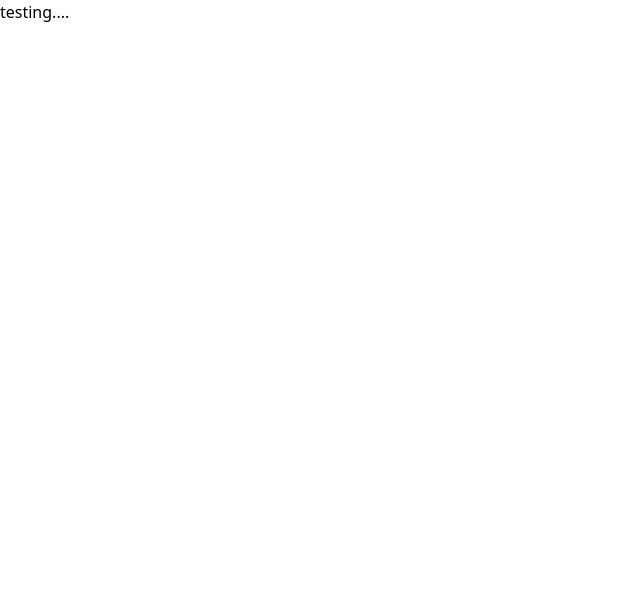
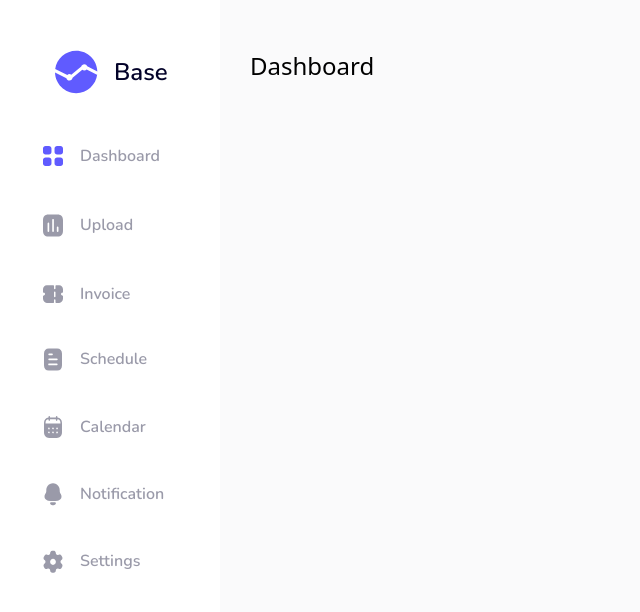
Before and after one commit to Fahad-Ahammed/dashboard-ui, a Next.js app: page /dashboard in a window 1280 px wide. Shown: the top 612 px of the page, without its empty margins (0-640 px from the left). Built offline with nearby package versions, Linux system fonts and the light colour scheme.

Commit message:
admin layout  update

```diff
--- a/src/components/Headers/admin/index.tsx
+++ b/src/components/Headers/admin/index.tsx
@@ -1,27 +1,26 @@
 import React from "react";
 import { nunito } from "@/utils/fonts";
 import Image from "next/image";
-import { useState } from "react";
+import { useState, useEffect } from "react";
 import { useRouter } from "next/router";
 import useScreenWidth from "@/utils/custom-hooks/useScreenWidth";
 
 const Header = () => {
-  const agentScreenWidth = useScreenWidth();
-  const [showNav, setShowNav] = useState(agentScreenWidth >= 1024);
+  // const agentScreenWidth = useScreenWidth();
+  const [showNav, setShowNav] = useState(false);
+
   const handleNav = () => {
     setShowNav((prev) => !prev);
   };
 
   return (
     <>
-      <div className=" bg-blue-300">
+      <div className=" max-lg:bg-blue-300">
         <NavBar showNav={showNav} handleNav={handleNav} />
-        {agentScreenWidth < 1024 && <div className=" relative h-[80px] w-[90%] mx-auto max-w-[1300px] flex items-center ">
+        <div className=" lg:hidden relative h-[80px] w-[90%] mx-auto max-w-[1300px] flex items-center ">
           <svg
             onClick={handleNav}
-            className={`absolute ${
-              showNav ? "max-w-[0px] max-h-[0px] " : "max-w-[16px] max-h-[12px]"
-            } duration-300 ease-in-out`}
+            className={`absolute max-w-[16px] max-h-[12px] lg:hidden duration-300 ease-in-out`}
             xmlns="http://www.w3.org/2000/svg"
             viewBox="0 0 18 14"
             fill="none"
@@ -35,8 +34,7 @@
           </svg>
           <Logo showNav={showNav} />
           <Profile />
-        </div> }
-
+        </div>
       </div>
     </>
   );
@@ -45,12 +43,12 @@
 const Logo = ({ showNav }: any) => {
   return (
     <div
-      className={`flex z-[10] items-center gap-x-[10px] lg:gap-x-[15px] ${
-        showNav ? "ml-0" : "ml-[30px] "
-      } duration-300 ease-in-out `}
+      className={`flex z-[3] items-center gap-x-[10px] lg:gap-x-[15px] ${
+        showNav ? "ml-0" : "ml-[30px] lg:ml-0 "
+      } duration-300 ease-in-out lg:w-fit lg:ml-[55px] lg:mb-[50px] `}
     >
       <svg
-        className="min-w-[26px] min-h-[26px] lg:min-w-[42px] lg:min-h-[42px] duration-300 ease-in-out "
+        className="min-w-[26px] min-h-[26px] lg:min-w-[44px] lg:min-h-[44px] duration-300 ease-in-out "
         xmlns="http://www.w3.org/2000/svg"
         viewBox="0 0 27 27"
         fill="none"
@@ -63,7 +61,7 @@
         />
       </svg>
       <h1
-        className={`${nunito.className} lg:text-[24px] lg:leading-[32px] font-[600] relative w-full lg:text-center text-[20px] leading-[27px] text-[#030229]`}
+        className={`${nunito.className} lg:text-[24px] lg:leading-[32px] font-[600] relative w-full text-[20px] leading-[27px] text-[#030229]`}
       >
         Base
       </h1>
@@ -184,18 +182,19 @@
     </svg>`,
     },
   ];
+
   return (
     <>
       <nav
-        className={`fixed z-[3] w-full h-full bg-white duration-300 ease-in-out ${
-          showNav ? "translate-x-[0%] " : "translate-x-[-100%] "
+        className={`fixed lg:sticky lg:w-[220px] bg-white lg:h-screen lg:top-0 lg:left-0 z-[3] lg:pt-[50px] max-lg:duration-300 max-lg:ease-in-out ${
+          showNav
+            ? "translate-x-[0%] w-full h-full"
+            : "translate-x-[-100%] lg:translate-x-[0%] w-[220px]  "
         } `}
       >
-        <div className="w-[90%] mx-auto max-w-[1300px] h-[80px] mb-[45px] flex items-center ">
-          {/* <Logo /> */}
+        <div className="mr-[5%] lg:hidden ml-auto w-fit h-[80px] flex items-center ">
           <svg
             onClick={handleNav}
-            className="ml-auto"
             xmlns="http://www.w3.org/2000/svg"
             width="16"
             height="16"
@@ -211,7 +210,10 @@
             />
           </svg>
         </div>
-        <div className="">
+        <div className="hidden lg:block ">
+          <Logo />
+        </div>
+        <div className="mt-[45px] lg:mt-0 ">
           <div className="w-[90%] mx-auto max-w-[1300px]">
             {navs.map((element: any, index: any) => {
               return (
@@ -223,7 +225,7 @@
                         router.push(`/${element.name}`);
                       }
                     }}
-                    className="pl-[15px] mb-[40px] cursor-pointer "
+                    className="pl-[15px] lg:pl-[30px] mb-[40px] cursor-pointer "
                   >
                     <div className="flex gap-x-[15px] items-center">
                       <div
--- a/src/components/layouts/admin-layout/index.tsx
+++ b/src/components/layouts/admin-layout/index.tsx
@@ -3,9 +3,9 @@
 const Index = ({ children }: any) => {
   return (
     <>
-      <div>
+      <div className="lg:flex" >
         <Header />
-        <main>{children}</main>
+        <main className="flex-1" >{children}</main>
       </div>
     </>
   );
--- a/src/pages/[slug]/index.tsx
+++ b/src/pages/[slug]/index.tsx
@@ -1,17 +1,21 @@
 import AdminLayout from "@/components/layouts/admin-layout";
 
-const Test = () => {
-  return <h1>testing....</h1>;
+const DefaultLayout = ({ title }: any) => {
+  return (
+    <div className="min-h-screen  bg-[#fafafb] w-full pt-[50px]  pl-[30px] " >
+      <h1 className="text-[24px] leading-[32px] text-black capitalize  ">{title}</h1>
+    </div>
+    )
 };
 const Index = (props: any) => {
   const componentMap: any = {
-    dashboard: <Test />,
-    upload: <Test />,
-    invoice: <Test />,
-    schedule: <Test />,
-    calendar: <Test />,
-    notification: <Test />,
-    settings: <Test />,
+    dashboard: <DefaultLayout title={"dashboard"} />,
+    upload: <DefaultLayout title={"upload"} />,
+    invoice: <DefaultLayout title={"invoice"} />,
+    schedule: <DefaultLayout title={"schedule"} />,
+    calendar: <DefaultLayout title={"calendar"} />,
+    notification: <DefaultLayout title={"notification"} />,
+    settings: <DefaultLayout title={"settings"} />,
   };
   const Component = componentMap[`${props.page}`];
 
```
